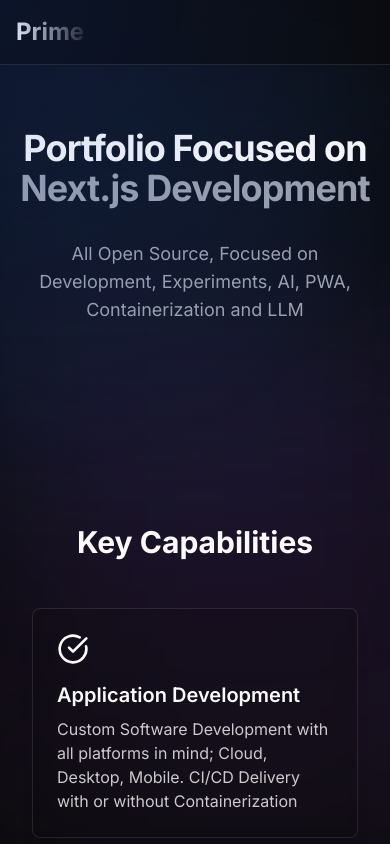
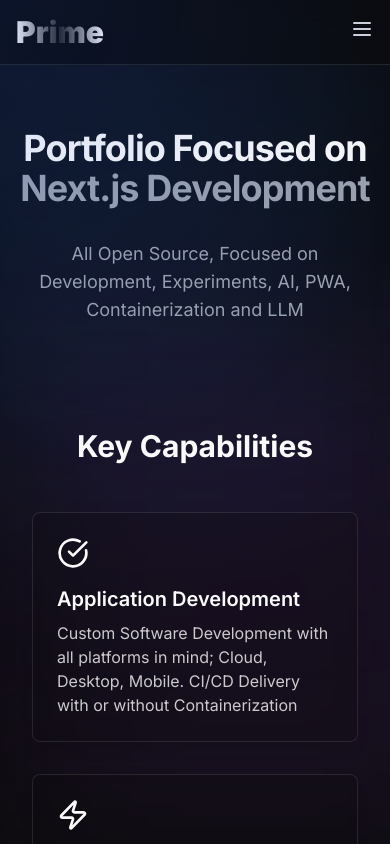
Before and after one commit to shawnmcrowley/shawnmcrowley.github.io, a Next.js app: page / in a window 390 px wide. Shown: the top 844 px of the page. Built offline with nearby package versions, Linux system fonts and the light colour scheme.

Commit message:
Updated Nav Bar and Main Page

```diff
--- a/app/components/cta.js
+++ b/app/components/cta.js
@@ -3,7 +3,7 @@
 
 export default function CTA() {
   return (
-    <section className="py-20">
+    <section className="pt-10 pb-20">
       <div className="container mx-auto">
         <div className="max-w-3xl mx-auto backdrop-blur-sm bg-background/20 border border-white/10 rounded-lg p-10 shadow-lg">
           <div className="text-center">
--- a/app/components/features.js
+++ b/app/components/features.js
@@ -25,7 +25,7 @@
 
 export default function Features() {
   return (
-    <section id="features" className="py-20">
+    <section id="features" className="pt-8 pb-10">
       <div className="container mx-auto">
         <h2 className="text-3xl font-bold text-center mb-12">Key Capabilities</h2>
         <div className="grid grid-cols-1 md:grid-cols-2 lg:grid-cols-4 gap-8">
--- a/app/components/hero.js
+++ b/app/components/hero.js
@@ -1,7 +1,7 @@
 
 export default function Hero() {
   return (
-    <div className="relative pt-32 pb-20 sm:pt-40 sm:pb-24">
+    <div className="relative pt-32 pb-8 sm:pt-40 sm:pb-12">
       <div className="max-w-7xl mx-auto px-4 sm:px-6 lg:px-8 text-center">
         <h1 className="text-4xl sm:text-6xl lg:text-7xl font-bold tracking-tight mb-8">
           Portfolio Focused on
--- a/app/components/navbar.js
+++ b/app/components/navbar.js
@@ -1,7 +1,10 @@
+"use client";
 import Link from "next/link";
-import { Button } from "@/app/components/ui/button";
+import { useState } from "react";
 
 export default function Navbar() {
+  const [isOpen, setIsOpen] = useState(false);
+
   return (
     <nav className="fixed top-0 left-0 right-0 z-50 bg-background/80 backdrop-blur-md border-b border-white/10">
       <div className="max-w-7xl mx-auto px-4 sm:px-6 lg:px-8">
@@ -9,7 +12,7 @@
           <div className="flex items-center">
             <Link
               href="/"
-              className="text-2xl font-bold bg-gradient-to-r from-primary to-accent bg-clip-text text-transparent"
+              className="text-3xl font-black bg-gradient-to-r from-primary via-accent to-primary bg-clip-text text-transparent drop-shadow-lg hover:scale-105 transition-transform duration-200"
             >
               Prime
             </Link>
@@ -42,7 +45,59 @@
               </div>
             </div>
           </div>
+
+          {/* Mobile menu button */}
+          <div className="md:hidden">
+            <button
+              onClick={() => setIsOpen(!isOpen)}
+              className="text-gray-300 hover:text-white focus:outline-none focus:text-white"
+            >
+              <svg className="h-6 w-6" fill="none" viewBox="0 0 24 24" stroke="currentColor">
+                {isOpen ? (
+                  <path strokeLinecap="round" strokeLinejoin="round" strokeWidth={2} d="M6 18L18 6M6 6l12 12" />
+                ) : (
+                  <path strokeLinecap="round" strokeLinejoin="round" strokeWidth={2} d="M4 6h16M4 12h16M4 18h16" />
+                )}
+              </svg>
+            </button>
+          </div>
         </div>
+
+        {/* Mobile menu */}
+        {isOpen && (
+          <div className="md:hidden">
+            <div className="px-2 pt-2 pb-3 space-y-1 bg-background/90 backdrop-blur-md border-t border-white/10">
+              <Link
+                href="/doc/docs/intro"
+                className="block px-3 py-2 text-base text-gray-300 hover:text-white hover:bg-white/10 rounded-md"
+                onClick={() => setIsOpen(false)}
+              >
+                Articles
+              </Link>
+              <Link
+                href="/doc/blog/"
+                className="block px-3 py-2 text-base text-gray-300 hover:text-white hover:bg-white/10 rounded-md"
+                onClick={() => setIsOpen(false)}
+              >
+                Blog
+              </Link>
+              <Link
+                href="https://github.com/shawnmcrowley/"
+                className="block px-3 py-2 text-base text-gray-300 hover:text-white hover:bg-white/10 rounded-md"
+                onClick={() => setIsOpen(false)}
+              >
+                Projects
+              </Link>
+              <Link
+                href="https://www.linkedin.com/in/shawnmcrowley"
+                className="block px-3 py-2 text-base text-gray-300 hover:text-white hover:bg-white/10 rounded-md"
+                onClick={() => setIsOpen(false)}
+              >
+                Bio
+              </Link>
+            </div>
+          </div>
+        )}
       </div>
     </nav>
   );
```
